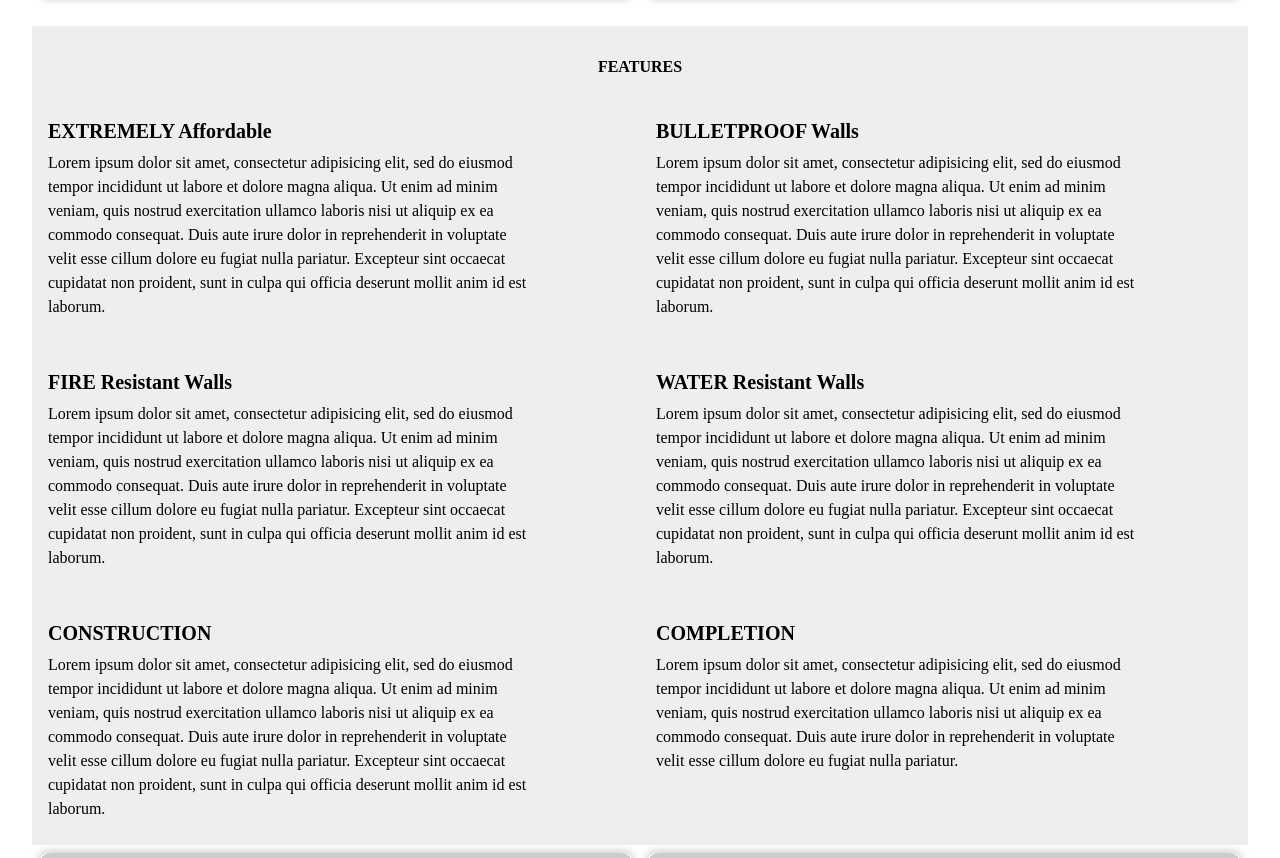
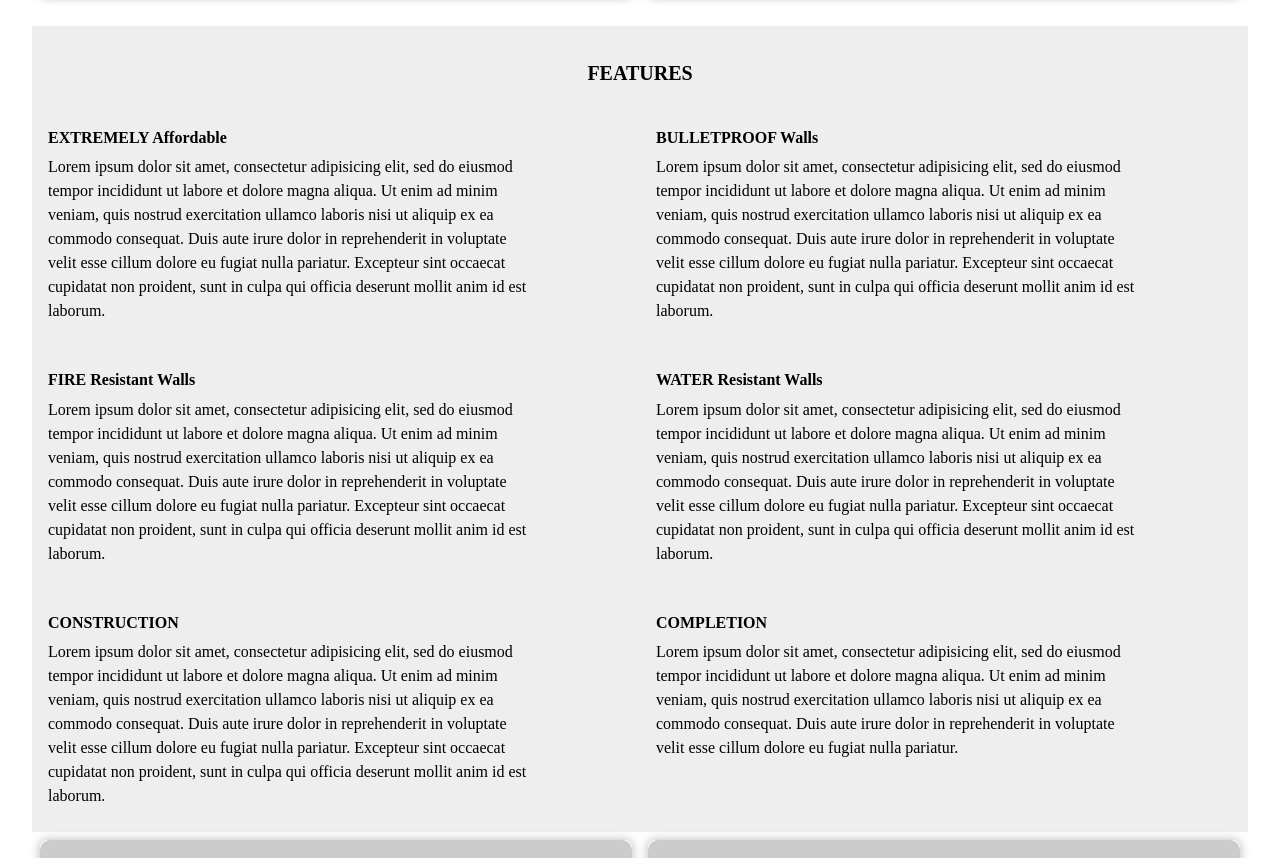
Before and after one commit to connelevalsam/ecobuildnigeria, a plain HTML site: page index.html in a window 1280 px wide. Shown: the part 1265-2123 px from the top of the page. Drawn offline with nearby package versions, Linux system fonts and the light colour scheme; placeholder pictures from the web are drawn by us.

Commit message:
font size checking index

```diff
--- a/index.html
+++ b/index.html
@@ -67,11 +67,11 @@
 		</div><!-- welcome -->
 		<div class="bg-light-gray">
 			<div class="w-100 tc pt2 pt3-ns">
-				<h3 class="f5 fw6 b ttu">features</h3>
+				<h3 class="f4 fw6 b ttu">features</h3>
 			</div>
 			<div class="cf">
 				<article class="fl pv2 w-100 bb b--black-20 bn-ns w-50-l pr0 pl3">
-					<h3 class="f4 b mb2">EXTREMELY Affordable</h3>
+					<h3 class="f5 b mb2">EXTREMELY Affordable</h3>
 					<p class="f5 measure lh-copy mt0">
 						Lorem ipsum dolor sit amet, consectetur adipisicing elit, sed do eiusmod
 						tempor incididunt ut labore et dolore magna aliqua. Ut enim ad minim veniam,
@@ -81,7 +81,7 @@
 						proident, sunt in culpa qui officia deserunt mollit anim id est laborum.
 					</p>
 				</article><article class="fl bb b--black-20 bn-ns pv2 w-100 w-50-l pl3">
-					<h3 class="f4 b mb2">BULLETPROOF Walls</h3>
+					<h3 class="f5 b mb2">BULLETPROOF Walls</h3>
 					<p class="f5 measure lh-copy mt0">
 						Lorem ipsum dolor sit amet, consectetur adipisicing elit, sed do eiusmod
 						tempor incididunt ut labore et dolore magna aliqua. Ut enim ad minim veniam,
@@ -94,7 +94,7 @@
 			</div><!-- row 1 -->
 			<div class="cf">
 				<article class="fl bb b--black-20 bn-ns pv2 w-100 w-50-l pr0 pl3">
-					<h3 class="f4 b mb2">FIRE Resistant Walls</h3>
+					<h3 class="f5 b mb2">FIRE Resistant Walls</h3>
 					<p class="f5 measure lh-copy mt0">
 						Lorem ipsum dolor sit amet, consectetur adipisicing elit, sed do eiusmod
 						tempor incididunt ut labore et dolore magna aliqua. Ut enim ad minim veniam,
@@ -104,7 +104,7 @@
 						proident, sunt in culpa qui officia deserunt mollit anim id est laborum.
 					</p>
 				</article><article class="fl bb b--black-20 bn-ns pv2 w-100 w-50-l pl3">
-					<h3 class="f4 b mb2">WATER Resistant Walls</h3>
+					<h3 class="f5 b mb2">WATER Resistant Walls</h3>
 					<p class="f5 measure lh-copy mt0">
 						Lorem ipsum dolor sit amet, consectetur adipisicing elit, sed do eiusmod
 						tempor incididunt ut labore et dolore magna aliqua. Ut enim ad minim veniam,
@@ -117,7 +117,7 @@
 			</div><!-- row 2 -->
 			<div class="cf">
 				<article class="fl bb b--black-20 bn-ns pv2 w-100 w-50-l pr0 pl3">
-					<h3 class="f4 b mb2">CONSTRUCTION</h3>
+					<h3 class="f5 b mb2">CONSTRUCTION</h3>
 					<p class="f5 measure lh-copy mt0">
 						Lorem ipsum dolor sit amet, consectetur adipisicing elit, sed do eiusmod
 						tempor incididunt ut labore et dolore magna aliqua. Ut enim ad minim veniam,
@@ -127,7 +127,7 @@
 						proident, sunt in culpa qui officia deserunt mollit anim id est laborum.
 					</p>
 				</article><article class="fl bb b--black-20 bn-ns pv2 w-100 w-50-l pl3">
-					<h3 class="f4 b mb2">COMPLETION</h3>
+					<h3 class="f5 b mb2">COMPLETION</h3>
 					<p class="f5 measure lh-copy mt0">
 						Lorem ipsum dolor sit amet, consectetur adipisicing elit, sed do eiusmod
 						tempor incididunt ut labore et dolore magna aliqua. Ut enim ad minim veniam,
```
